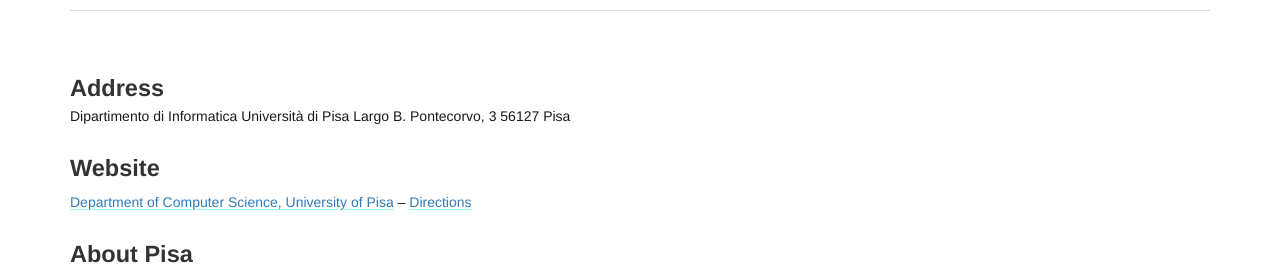
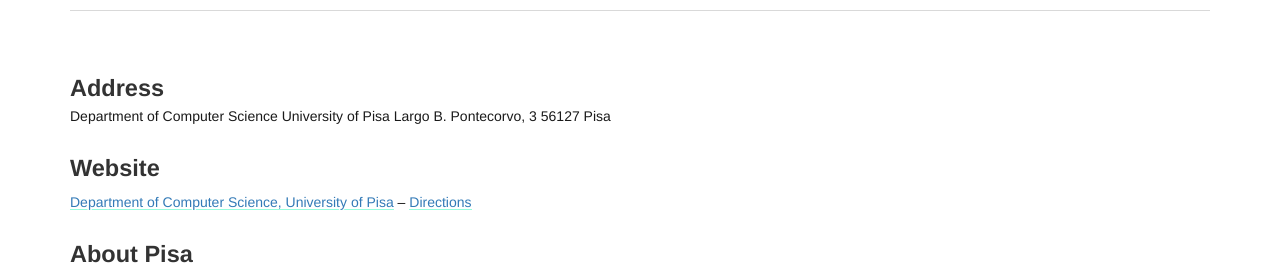
Before and after one commit to microservices-community/microservices-2023, a Jekyll site: the page built from attending.md, in a window 1280 px wide and 900 px high, scrolled down 913 px. Shown: the part 152-428 px from the top of the window. Built offline with Jekyll 4.4.1, drawn with Linux system fonts in a browser that asks for light colours.

Commit message:
rjcsoft pic, venue address, call for sponsors

```diff
--- a/_config.yml
+++ b/_config.yml
@@ -8,7 +8,7 @@ header:
 email: microservices2023@microservices.community # contact email
 description: "Academia meets Industry"
 timezone: Europe/Rome
-# twitter_feed: c_microservices
+twitter_feed: c_microservices
 # legal_notice_url: /legal-notice
 community_badge:
   asset: "1-black.png"
--- a/subpages/venue.md
+++ b/subpages/venue.md
@@ -10,9 +10,9 @@
 # Address
 
 <address>
-Dipartimento di Informatica
+Department of Computer Science
 
-Università di Pisa
+University of Pisa
 Largo B. Pontecorvo, 3
 56127 Pisa
 </address>
```
Also changed, not shown: _includes/right-column.html (+0 -11 lines), index.md (+6 -0 lines), rjcsoft.md (+1 -1 lines), subpages/about.md (+0 -3 lines), assets/images/supporters/rjcPic.jpg (added).
